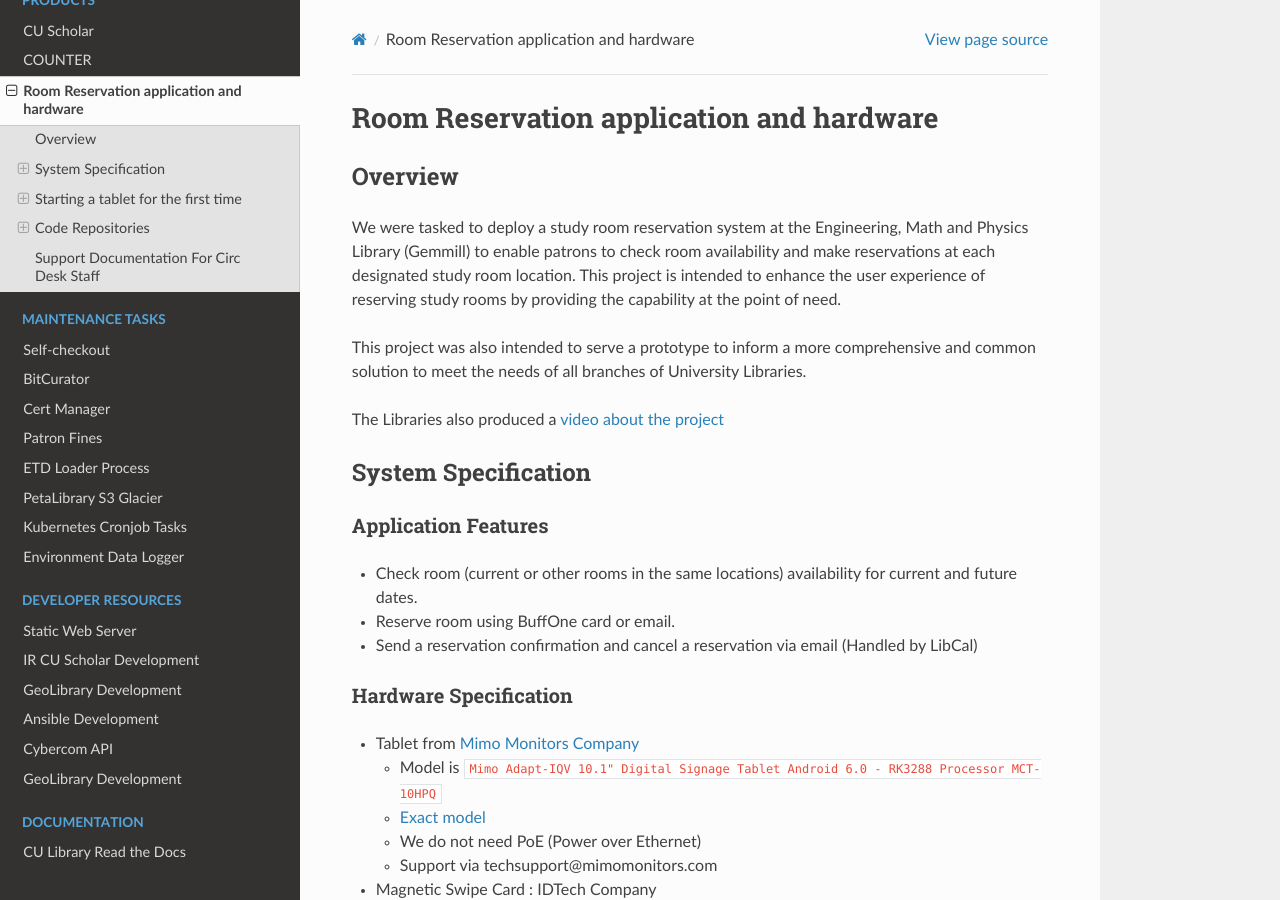
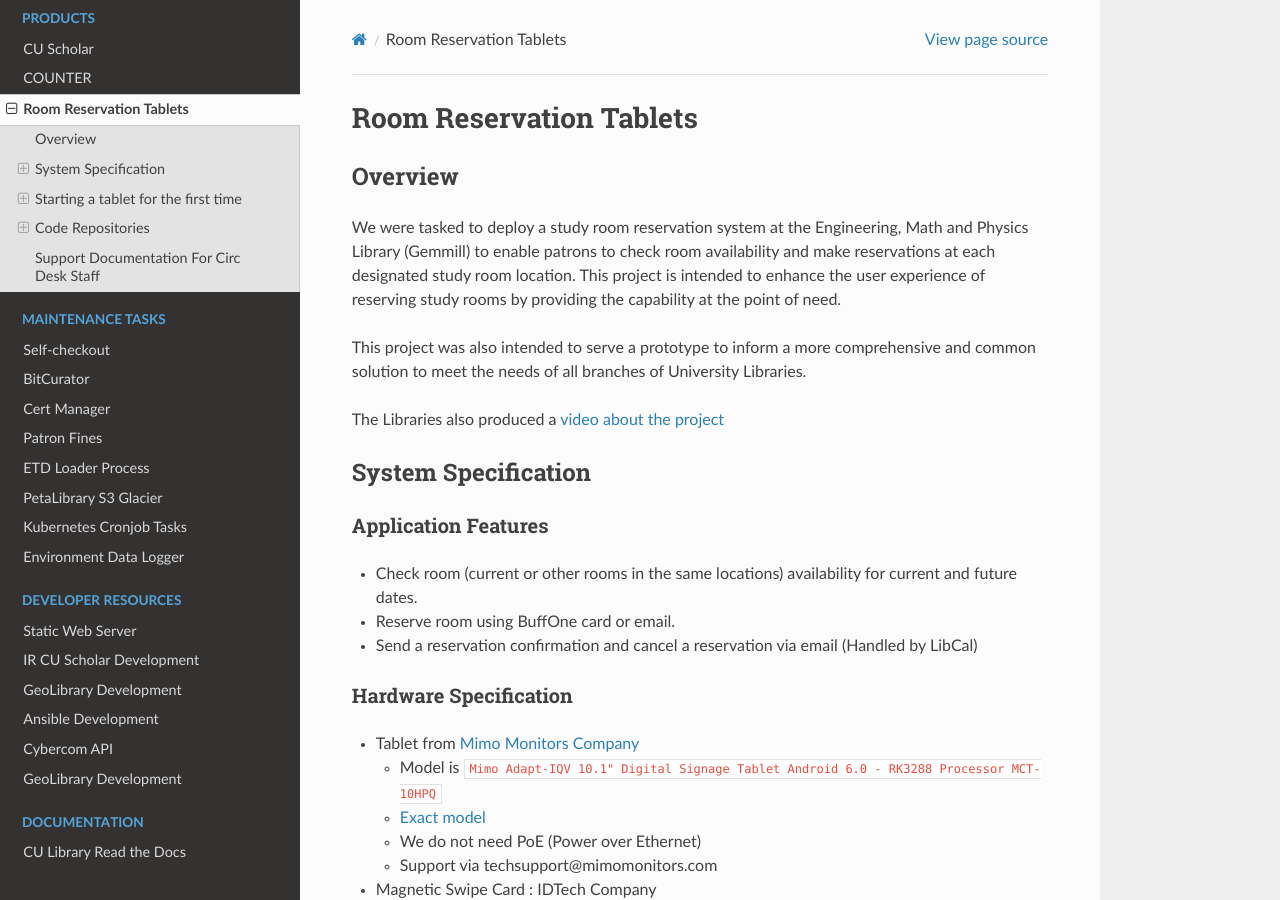
Before and after one commit to culibraries/documentation, a Sphinx documentation site: the page built from docs/pages/study-room.md, in a window 1280 px wide and 900 px high. Built offline with Sphinx 7.4.7 and the Read the Docs theme 2.0.0, drawn with Linux system fonts in a browser that asks for light colours; some of the changed text lies outside the part shown.

```diff
--- a/docs/pages/study-room.md
+++ b/docs/pages/study-room.md
@@ -1,4 +1,4 @@
-# Room Reservation application and hardware
+# Room Reservation Tablets
 
 ## Overview
 
@@ -45,8 +45,8 @@ Login to [Libcal](https://colorado.libcal.com/admin/)
 Only users who have administrative permission is able to follow the steps below to setup the software for the application.
 
 1. Login to room booking admin
-    * [Production](https://libapps.colorado.edu/room-booking-admin)
-    * [Test](https://test-libapps.colorado.edu/room-booking-admin)
+    * Production <https://libapps.colorado.edu/room-booking-admin>
+    * Test <https://test-libapps.colorado.edu/room-booking-admin>
 1. Click “New Device”.
 1. Click “Generate” to generate new id for the device.
 1. Fill out all of the information including:
@@ -83,8 +83,8 @@ Text-correction Setup : Settings > Language & Input > Android Keyboard (AOSP) >
     * Pink is ON, Gray is OFF
     * Press “< Default App” to go back
 1. Press “Playback Setting” > “Web URL” and change the url
-    * [Production](https://libapps.colorado.edu/room-booking-admin)
-    * [Test](https://test-libapps.colorado.edu/room-booking-admin)
+    * Production <https://libapps.colorado.edu/room-booking-admin>
+    * Test <https://test-libapps.colorado.edu/room-booking-admin>
     * Press the "go back" icon on the top-left
 1. Login using the admin user credential in (Software setup) section above, then activate the device that you want to set up in the list by turn on the toggle button.
     * Pink is Activated, Gray is Deactivated
```
